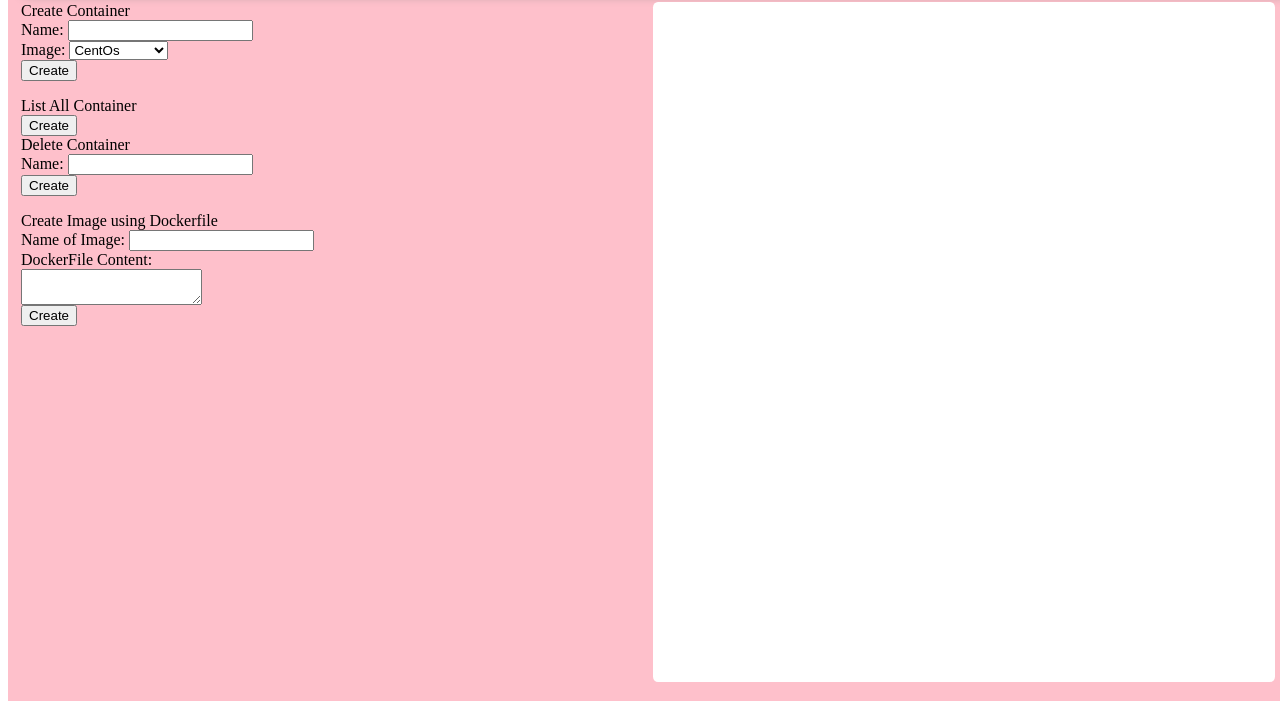
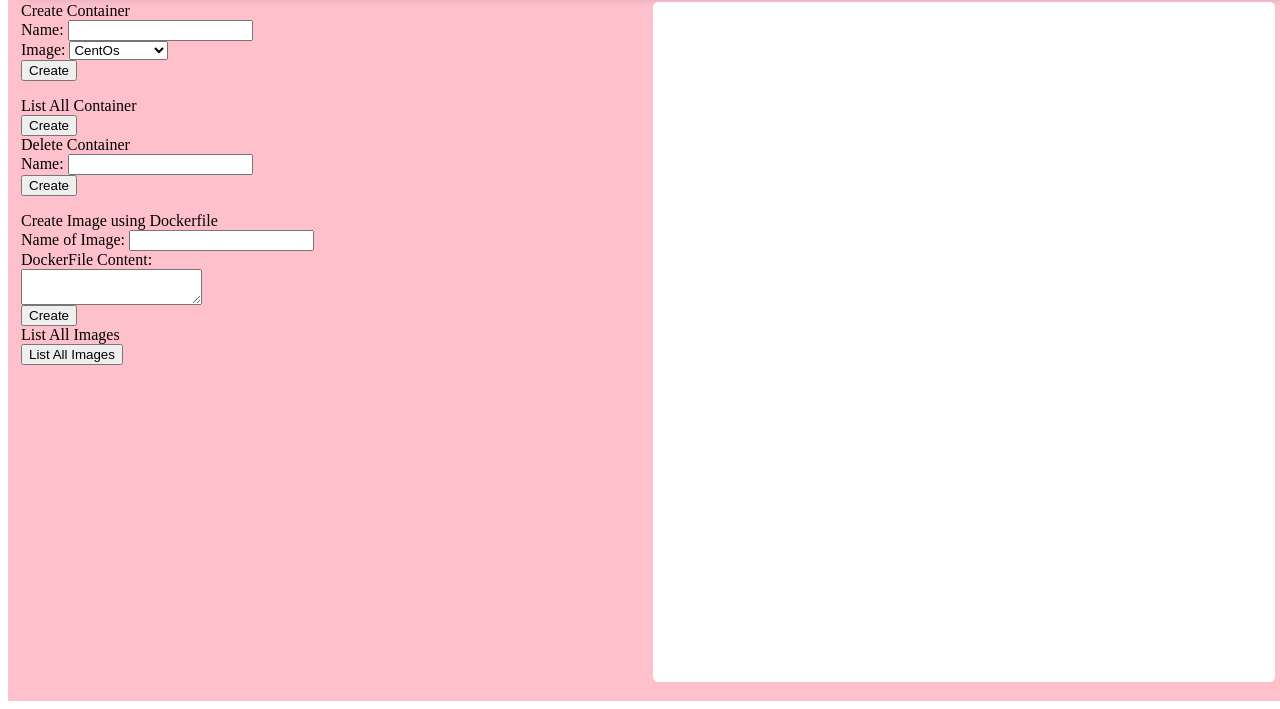
Before and after one commit to jayvardhan2111/Docker-cli-using-HTML-Forms, a plain HTML site: page index.html in a window 1280 px wide. Shown: the part 107-816 px from the top of the page. Drawn offline with Linux system fonts and the light colour scheme.

Commit message:
[Deepti, Jay, Hareesh, Lakshminarayan] Added Option to List all the images in frontend

```diff
--- a/index.html
+++ b/index.html
@@ -23,6 +23,16 @@
         myHTTP.send();
         console.log(myHTTP.responseText);
         document.getElementById("outputBox").innerHTML=myHTTP.responseText;
+      }
+
+      function listImages(){
+        const myHTTP= new XMLHttpRequest();
+        const url="http://localhost:3000/listimages";
+        myHTTP.open("GET",url, false);
+        myHTTP.send();
+        console.log(myHTTP.responseText);
+        document.getElementById("outputBox").innerHTML=myHTTP.responseText;
+
       }
     </script>
     <style>
@@ -116,6 +126,11 @@
           <button id="createImageButton" onclick="createImage()">Create</button>
         </div>
 
+        <div id="listImagesSection">
+          <div>List All Images</div>
+          <button id="listImagesButton" onclick="listImages()">List All Images</button>
+        </div>
+
         </div>
         <div id="outputBox" class="ioBox"></div>
       </div>
```
